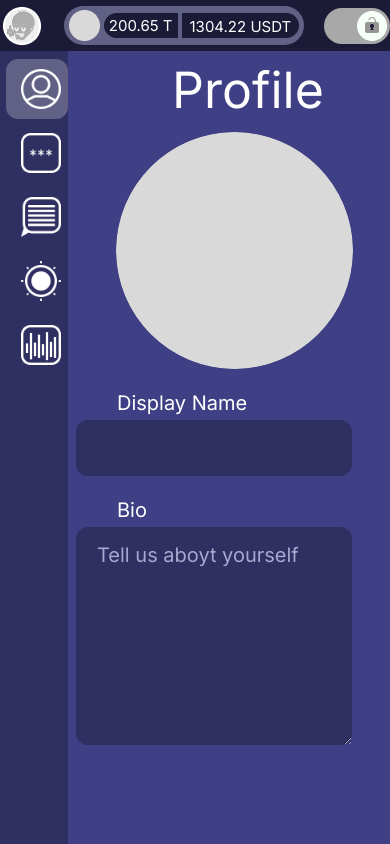
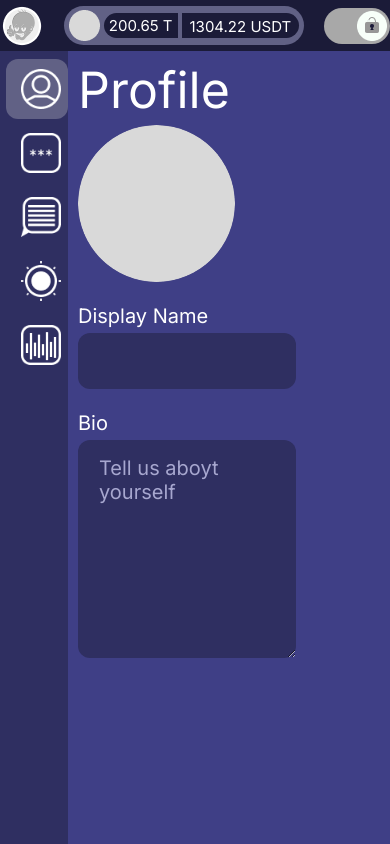
Before and after one commit to DenisGradov/ton-wallet, a React (Vite) app: page / in a window 390 px wide. Built offline with nearby package versions, Linux system fonts and the light colour scheme.

Commit message:
фикс адаптива + фикс блюра

```diff
--- a/src/components/Main/Blur/blur.module.scss
+++ b/src/components/Main/Blur/blur.module.scss
@@ -1,11 +1,13 @@
 .wrapper {
   position: absolute;
-  left: 88px;
   top: 50px;
+  left: 0px;
   width: 100%;
   height: 100%;
   z-index: 0;
   backdrop-filter: blur(10px); // Застосовуємо блур-ефект
   -webkit-backdrop-filter: blur(10px); // Для підтримки в Safari
   background: rgba(255, 255, 255, 0); // Прозорий фон без кольору або свічення
+  @media (max-width: 600px) {
+  }
 }
--- a/src/components/Main/Content/Profile/profile.module.scss
+++ b/src/components/Main/Content/Profile/profile.module.scss
@@ -17,11 +17,8 @@ $color7: #a7a7cf;
     margin-left: 104px;
     color: #ffffff;
     font-size: 50px;
-    @media (max-width: 388px) {
-      margin-left: 100px;
-    }
-    @media (max-width: 348px) {
-      margin-left: -30px;
+    @media (max-width: 539px) {
+      margin-left: 10px;
     }
   }
 
@@ -33,36 +30,25 @@ $color7: #a7a7cf;
     display: flex;
     flex-direction: column;
     align-items: center;
-    @media (max-width: 876px) {
+
+    @media (max-width: 780px) {
+      align-items: start;
     }
-    @media (max-width: 550px) {
-      position: relative;
-      left: -20px;
+    @media (max-width: 875px) {
+      margin-left: 10px;
+      margin-top: 10px;
     }
-    @media (max-width: 388px) {
-      position: relative;
-      left: -50px;
-    }
-    @media (max-width: 348px) {
-      position: relative;
-      left: -70px;
-    }
-
     &__avatar {
       width: 237px;
       height: 237px;
       border-radius: 50%;
       margin-left: -100px;
-      @media (max-width: 876px) {
-        margin-left: -158px;
+      @media (max-width: 875px) {
+        margin-left: 0px;
       }
-      @media (max-width: 550px) {
-      }
-      @media (max-width: 388px) {
-        margin-left: -250px;
-      }
-      @media (max-width: 348px) {
-        margin-left: -290px;
+      @media (max-width: 539px) {
+        width: 157px;
+        height: 157px;
       }
     }
 
@@ -73,21 +59,6 @@ $color7: #a7a7cf;
       color: #ffffff;
       text-align: left;
       width: 100%;
-      @media (max-width: 876px) {
-        margin-left: -158px;
-        max-width: 300px;
-      }
-      @media (max-width: 550px) {
-        max-width: 60vw;
-      }
-      @media (max-width: 388px) {
-        margin-left: 300px;
-        max-width: 60vw;
-      }
-      @media (max-width: 348px) {
-        margin-left: 400px;
-        max-width: 60vw;
-      }
     }
 
     &__textarea,
@@ -99,24 +70,8 @@ $color7: #a7a7cf;
       max-width: 458px;
       font-size: 20px;
       color: $color7;
-      @media (max-width: 876px) {
-        margin-left: -158px;
-        max-width: 300px;
-      }
-      @media (max-width: 550px) {
-        position: relative;
-        left: -20px;
-        max-width: 60vw;
-      }
-      @media (max-width: 388px) {
-        position: relative;
-        left: -50px;
-        max-width: 60vw;
-      }
-      @media (max-width: 348px) {
-        position: relative;
-        left: -70px;
-        max-width: 60vw;
+      @media (max-width: 780px) {
+        max-width: 45vw;
       }
     }
 
--- a/src/components/Main/Navigation/navigation.module.scss
+++ b/src/components/Main/Navigation/navigation.module.scss
@@ -15,6 +15,7 @@ $color4: #2f2f61;
   background-color: $color4;
   font-family: "Inter";
   width: 263px;
+  z-index: 1;
   @media (max-width: 600px) {
     width: 88px;
   }
@@ -28,6 +29,9 @@ $color4: #2f2f61;
   }
   &__close {
     width: 88px;
+    @media (max-width: 600px) {
+      width: 68px;
+    }
   }
 
   &-list {
@@ -61,6 +65,9 @@ $color4: #2f2f61;
         margin-left: 26px;
         font-size: 20px;
         color: #ffffff;
+        @media (max-width: 600px) {
+          display: none;
+        }
       }
     }
 
--- a/src/components/Main/main.module.scss
+++ b/src/components/Main/main.module.scss
@@ -2,4 +2,5 @@
   display: flex;
   width: 100%;
   height: 100%;
+  overflow-x: hidden;
 }
```
